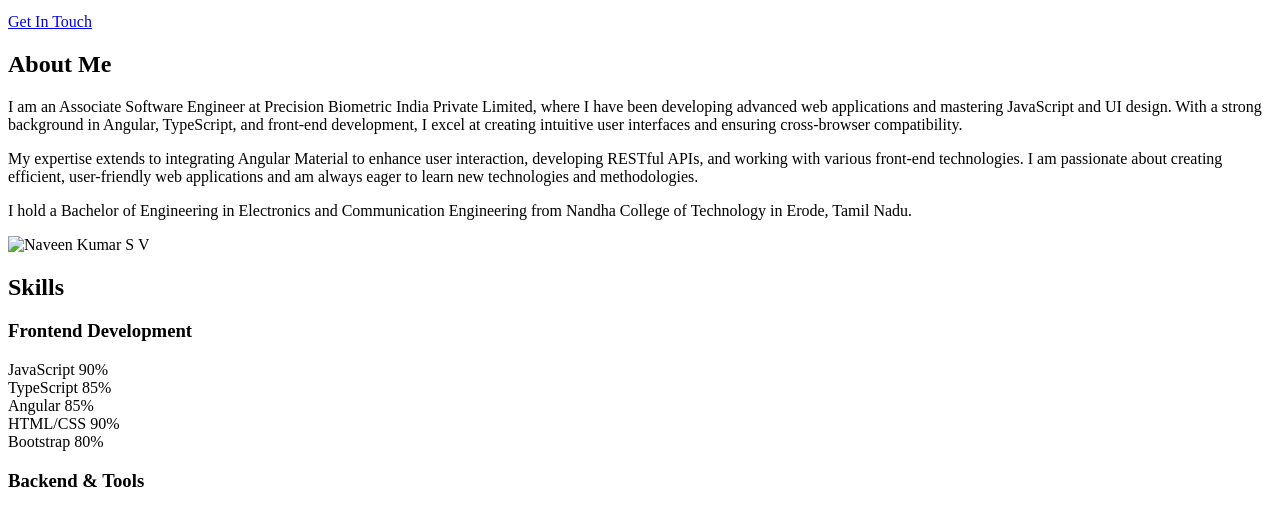
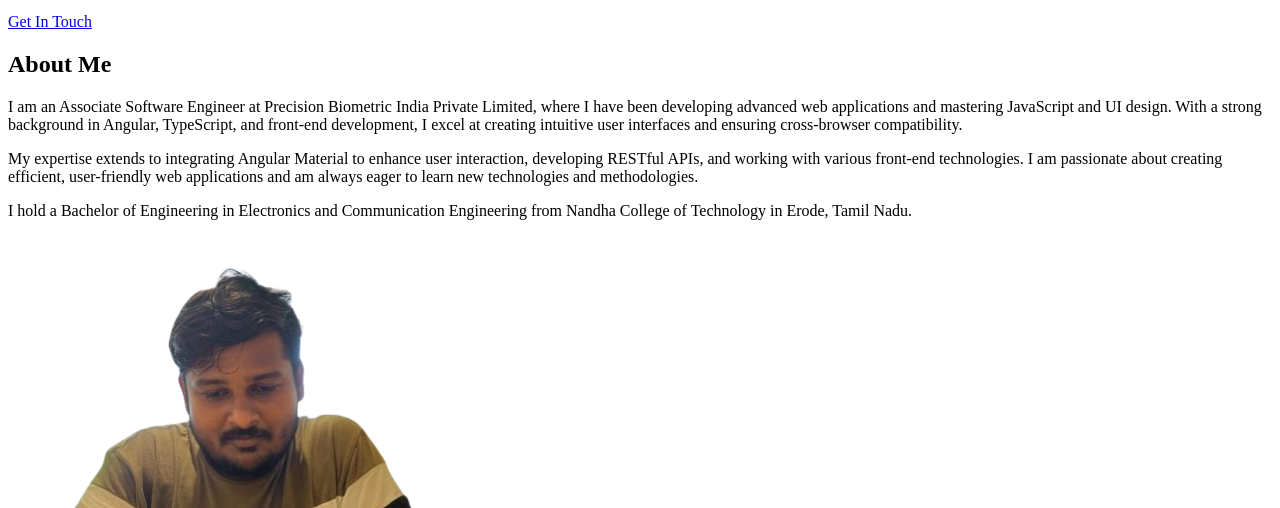
Before and after one commit to NaveenKumarVelumani30/NaveenPortFolio, a plain HTML site: page NaveenPortFolio.html in a window 1280 px wide. Shown: the part 238-746 px from the top of the page. Drawn offline with Linux system fonts and the light colour scheme.

Commit message:
Image added

```diff
--- a/NaveenPortFolio.html
+++ b/NaveenPortFolio.html
@@ -45,7 +45,7 @@
                         <p>I hold a Bachelor of Engineering in Electronics and Communication Engineering from Nandha College of Technology in Erode, Tamil Nadu.</p>
                     </div>
                     <div class="about-img">
-                        <img src="C:\Users\PBT0039\Downloads\support.png" alt="Naveen Kumar S V">
+                        <img src="./images/naveen.png" alt="Naveen Kumar S V">
                     </div>
                 </div>
             </div>
```
Also changed, not shown: images/naveen.png (added).
